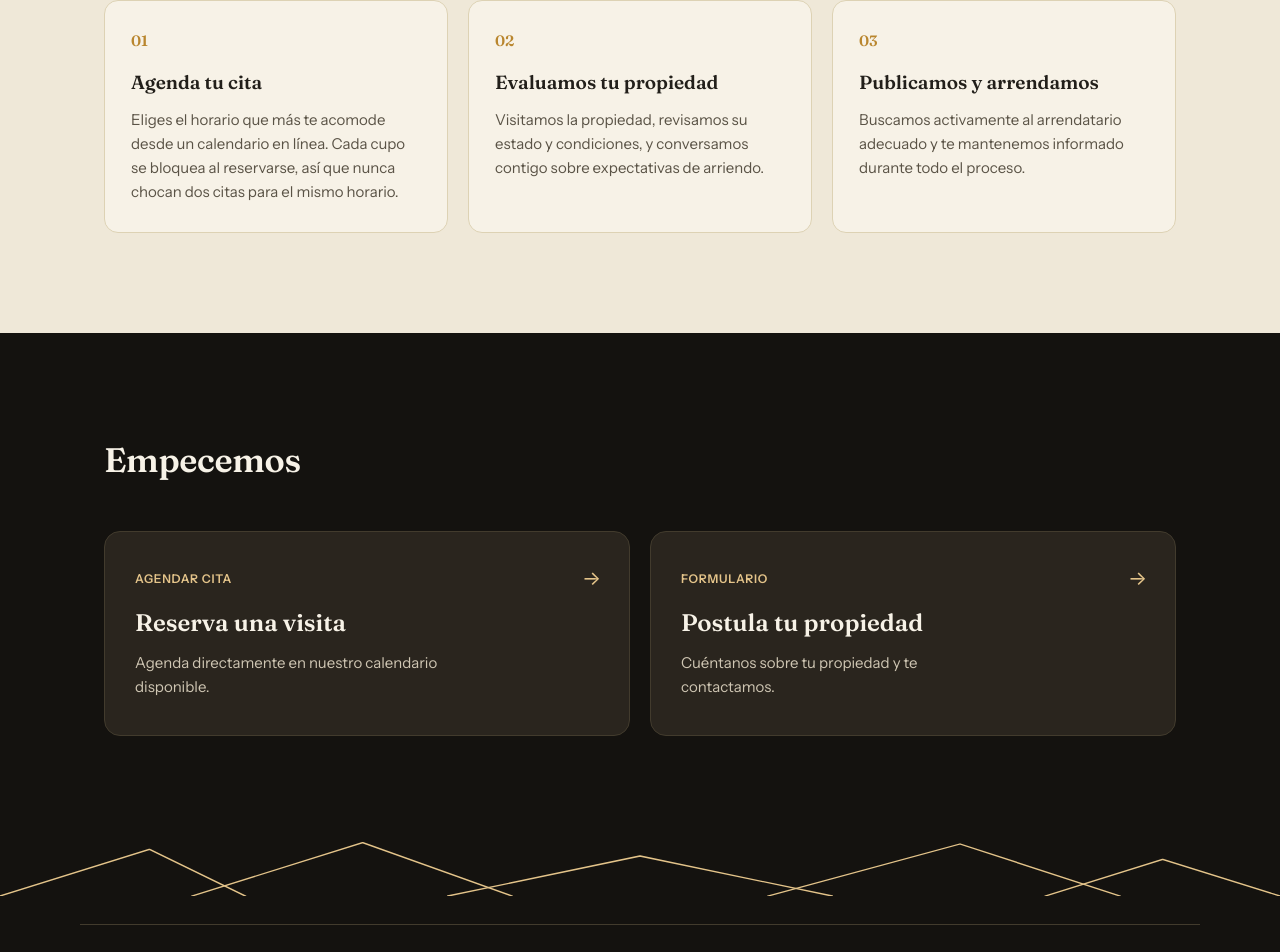
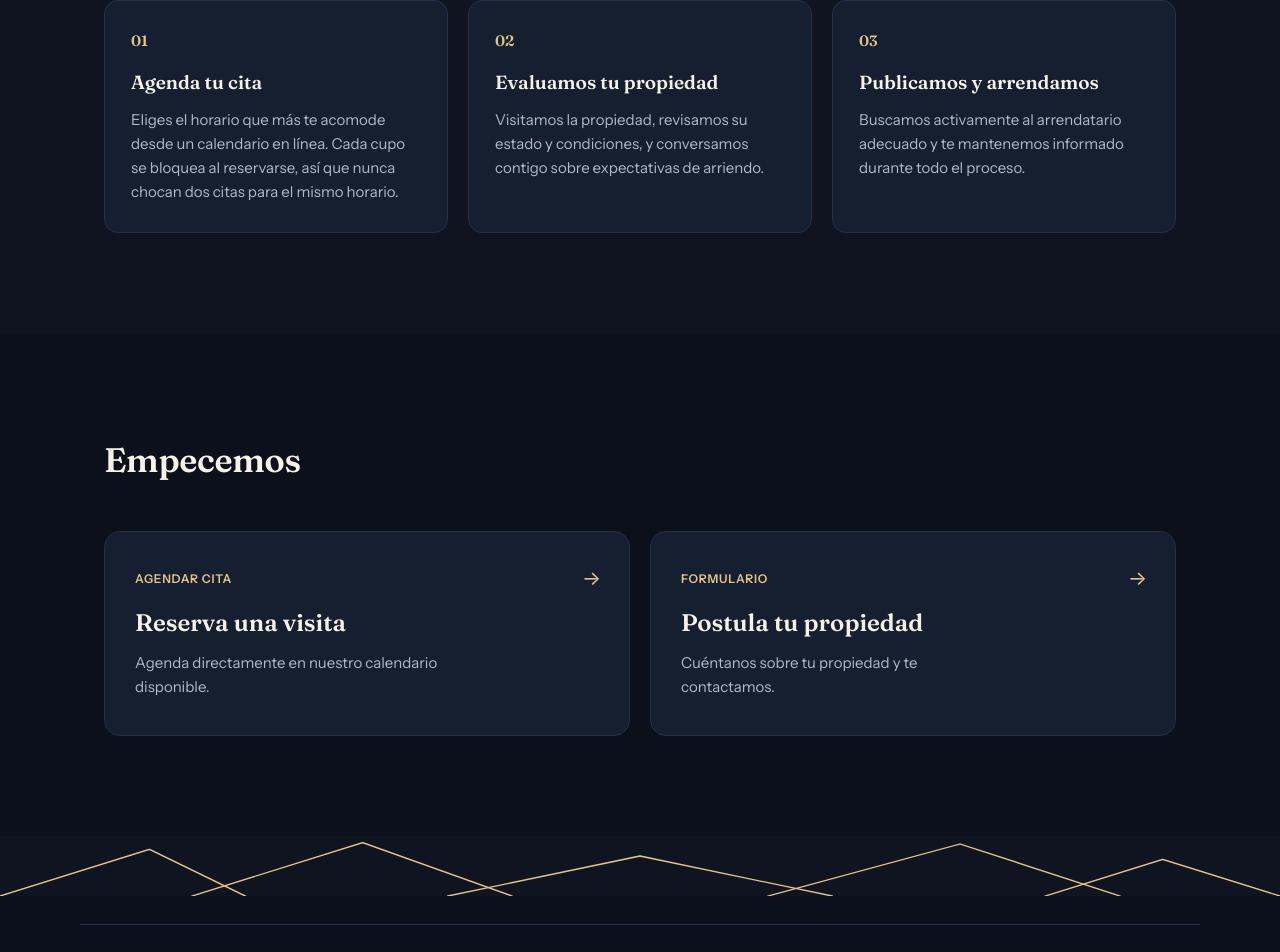
Before and after one commit to SVelez1904/andinagroup, a React (Vite) app: page / in a window 1280 px wide. Shown: the part 1051-2003 px from the top of the page. Built offline with nearby package versions, Linux system fonts and the light colour scheme.

Commit message:
Corrección de cambio de color de fondo

```diff
--- a/src/App.css
+++ b/src/App.css
@@ -1,5 +1,8 @@
 .page {
   overflow-x: hidden;
+  background-color: #0f1420;
+  color: #f7f2e7; /* Un tono crema claro para contraste suave */
+  min-height: 100vh;
 }
 
 .wrap {
@@ -12,8 +15,8 @@
   position: absolute;
   left: -999px;
   top: 0;
-  background: var(--ink);
-  color: var(--paper);
+  background: #f7f2e7;
+  color: #0f1420;
   padding: 10px 16px;
   z-index: 100;
 }
@@ -28,9 +31,9 @@
   position: sticky;
   top: 0;
   z-index: 40;
-  background: rgba(247, 242, 231, 0.9);
+  background: rgba(15, 20, 32, 0.95); /* Fondo oscuro con transparencia sutil */
   backdrop-filter: blur(8px);
-  border-bottom: 1px solid var(--line);
+  border-bottom: 1px solid #1f2d42;
 }
 
 .site-header__row {
@@ -45,13 +48,15 @@
   align-items: center;
   gap: 10px;
   text-decoration: none;
-  color: var(--ink);
+  color: #f7f2e7;
 }
 
 .brand__mark {
   height: 30px;
   width: auto;
   object-fit: contain;
+  /* Si tu logo negro no se ve bien en fondo oscuro, esto lo vuelve color crema/blanco */
+  filter: brightness(0) invert(1) sepia(1) saturate(100) hue-rotate(320deg);
 }
 
 .brand__mark--sm {
@@ -63,6 +68,7 @@
   font-weight: 600;
   font-size: 19px;
   letter-spacing: -0.01em;
+  color: #f7f2e7;
 }
 
 .site-nav {
@@ -73,14 +79,14 @@
 
 .site-nav a:not(.btn) {
   text-decoration: none;
-  color: var(--ink-soft);
+  color: #b0bac5; /* Gris suave para links secundarios */
   font-size: 15px;
   font-weight: 500;
   transition: color 0.2s ease;
 }
 
 .site-nav a:not(.btn):hover {
-  color: var(--ink);
+  color: #f7f2e7;
 }
 
 @media (max-width: 640px) {
@@ -112,25 +118,26 @@
 }
 
 .btn--primary {
-  background: var(--ink);
-  color: var(--paper);
-  border: 1px solid var(--ink);
+  background: #f7f2e7; /* Botón principal ahora es claro sobre fondo oscuro */
+  color: #0f1420;
+  border: 1px solid #f7f2e7;
 }
 
 .btn--primary:hover {
-  background: var(--gold-700);
-  border-color: var(--gold-700);
+  background: var(--gold-600);
+  border-color: var(--gold-600);
+  color: #0f1420;
   transform: translateY(-1px);
 }
 
 .btn--ghost {
   background: transparent;
-  color: var(--ink);
-  border: 1px solid var(--line-dark);
+  color: #f7f2e7;
+  border: 1px solid #3c4f6b;
 }
 
 .btn--ghost:hover {
-  border-color: var(--ink);
+  border-color: #f7f2e7;
   transform: translateY(-1px);
 }
 
@@ -138,7 +145,7 @@
 .hero {
   position: relative;
   padding-top: clamp(64px, 10vw, 120px);
-  background: linear-gradient(180deg, var(--paper) 0%, var(--paper-dim) 100%);
+  background: #0f1420; /* Eliminado el gradiente claro */
 }
 
 .hero__inner {
@@ -152,7 +159,7 @@
   font-weight: 600;
   letter-spacing: 0.06em;
   text-transform: uppercase;
-  color: var(--gold-700);
+  color: var(--gold-300); /* Dorado más brillante para fondo oscuro */
   margin-bottom: 18px;
 }
 
@@ -162,13 +169,14 @@
   font-weight: 600;
   letter-spacing: -0.02em;
   max-width: 14ch;
+  color: #f7f2e7;
 }
 
 .hero__lead {
   margin-top: 24px;
   font-size: clamp(16px, 1.6vw, 19px);
   line-height: 1.65;
-  color: var(--ink-soft);
+  color: #b0bac5; /* Texto descriptivo legible */
   max-width: 52ch;
 }
 
@@ -198,7 +206,7 @@
 }
 
 .ridge--gold {
-  background: var(--paper-dim);
+  background: #0f1420; /* El fondo de la transición de montaña ahora es el azul oscuro */
 }
 
 .ridge--paper polyline {
@@ -206,13 +214,13 @@
 }
 
 .ridge--paper {
-  background: var(--stone-950);
+  background: #0f1420;
 }
 
 /* PROCESS */
 .process {
   padding: clamp(56px, 9vw, 100px) 0;
-  background: var(--paper-dim);
+  background: #0f1420; /* Eliminado el fondo claro */
 }
 
 .section-title {
@@ -221,6 +229,7 @@
   letter-spacing: -0.01em;
   max-width: 20ch;
   margin-bottom: 44px;
+  color: #f7f2e7;
 }
 
 .process__list {
@@ -234,8 +243,8 @@
 }
 
 .process__item {
-  background: var(--paper);
-  border: 1px solid var(--line);
+  background: #161f30; /* Tarjeta oscura elegante para los pasos */
+  border: 1px solid #233149;
   border-radius: 14px;
   padding: 28px 26px;
 }
@@ -245,7 +254,7 @@
   font-family: var(--font-display);
   font-size: 15px;
   font-weight: 600;
-  color: var(--gold-600);
+  color: var(--gold-300);
   margin-bottom: 14px;
 }
 
@@ -253,12 +262,13 @@
   font-size: 19px;
   font-weight: 600;
   margin-bottom: 10px;
+  color: #f7f2e7;
 }
 
 .process__item p {
   font-size: 15px;
   line-height: 1.6;
-  color: var(--ink-soft);
+  color: #b0bac5;
 }
 
 @media (max-width: 860px) {
@@ -270,13 +280,13 @@
 /* ACTIONS / CTA FINAL */
 .actions {
   position: relative;
-  background: var(--stone-950);
+  background: #0c101a; /* Un tono sutilmente más oscuro para la sección final */
   padding: clamp(56px, 9vw, 100px) 0 0;
-  color: var(--paper);
+  color: #f7f2e7;
 }
 
 .section-title--light {
-  color: var(--paper);
+  color: #f7f2e7;
 }
 
 .actions__grid {
@@ -290,16 +300,16 @@
   position: relative;
   display: block;
   text-decoration: none;
-  color: var(--paper);
-  background: var(--stone-800);
-  border: 1px solid var(--line-dark);
+  color: #f7f2e7;
+  background: #161f30;
+  border: 1px solid #233149;
   border-radius: 16px;
   padding: 32px 30px 36px;
   transition: border-color 0.2s ease, transform 0.15s ease;
 }
 
 .action-card:hover {
-  border-color: var(--gold-600);
+  border-color: var(--gold-300);
   transform: translateY(-2px);
 }
 
@@ -317,12 +327,12 @@
   font-size: 24px;
   font-weight: 600;
   margin-bottom: 8px;
-  color: var(--paper);
+  color: #f7f2e7;
 }
 
 .action-card p {
   font-size: 15px;
-  color: #cfc6b3;
+  color: #b0bac5;
   max-width: 32ch;
 }
 
@@ -342,8 +352,8 @@
 
 /* FOOTER */
 .site-footer {
-  background: var(--stone-950);
-  color: #a89f8c;
+  background: #0c101a;
+  color: #b0bac5;
   padding: 28px 0 36px;
 }
 
@@ -353,12 +363,12 @@
   align-items: center;
   justify-content: space-between;
   gap: 12px;
-  border-top: 1px solid var(--line-dark);
+  border-top: 1px solid #233149;
   padding-top: 24px;
 }
 
 .brand--footer .brand__name {
-  color: var(--paper);
+  color: #f7f2e7;
   font-size: 16px;
 }
 
@@ -376,7 +386,7 @@
   font-size: 13px;
   width: 100%;
   order: 3;
-  color: #7d7563;
+  color: #707e94;
 }
 
 @media (min-width: 720px) {
--- a/src/App.jsx
+++ b/src/App.jsx
@@ -135,7 +135,7 @@ function App() {
           </div>
           <div className="site-footer__meta">
             <p>Santiago, Chile</p>
-            <p>contacto@andinagroup.cl</p>
+            <p>leticia@andinagroup.cl</p>
           </div>
           <p className="site-footer__copy">
             &copy; {new Date().getFullYear()} Andina Group. Todos los derechos reservados.
```
